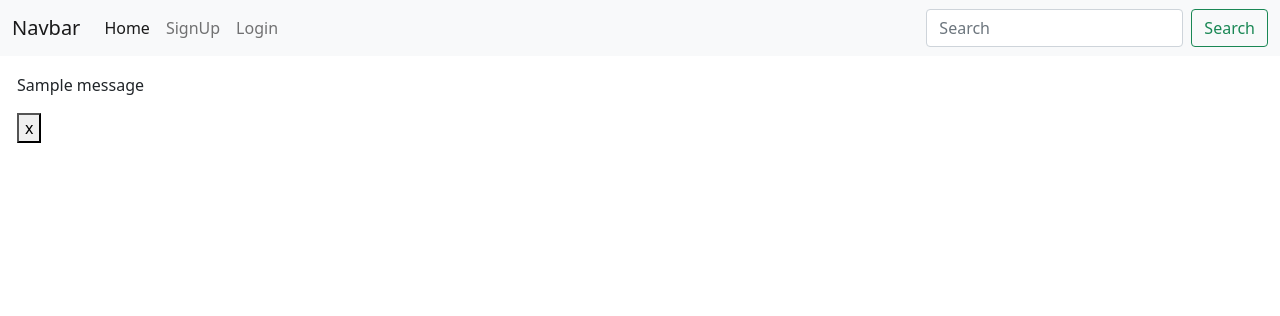
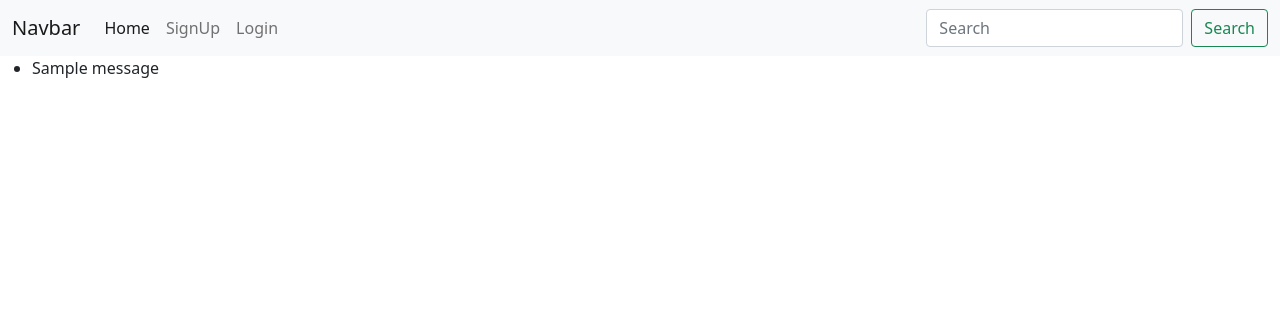
Before and after one commit to Adel09/todos, a Django app: page / in a window 1280 px wide. Shown: the top 316 px of the page. Run offline with Django 3.2, Linux system fonts and the light colour scheme; one stand-in notice (Sample message) is shown.

Commit message:
added flash messages

```diff
--- a/templates/base.html
+++ b/templates/base.html
@@ -41,15 +41,11 @@
     </div>
   </nav>
   {% if messages %}
-
-  {% for message in messages %}
-  <div class="alert alert--{{message.tags}}">
-    <p class="alert__message">{{message}}</p>
-    <button class="alert__close">x</button>
-  </div>
-
-  {% endfor %}
-
+  <ul class="messages">
+      {% for message in messages %}
+      <li {% if message.tags %} class="{{ message.tags }}"{% endif %}>{{ message }}</li>
+      {% endfor %}
+  </ul>
   {% endif %}
 
   {% block content %}
```
